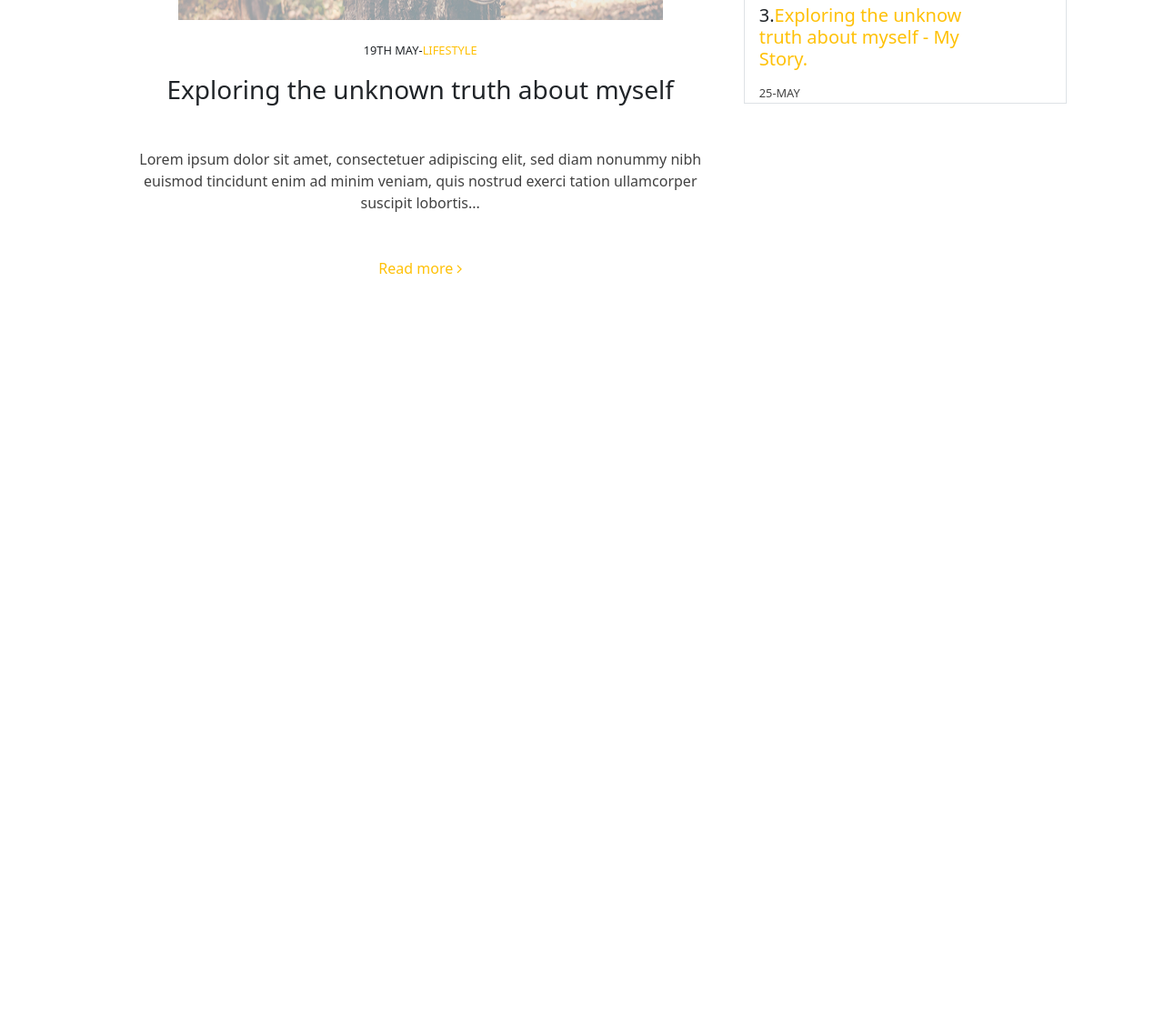
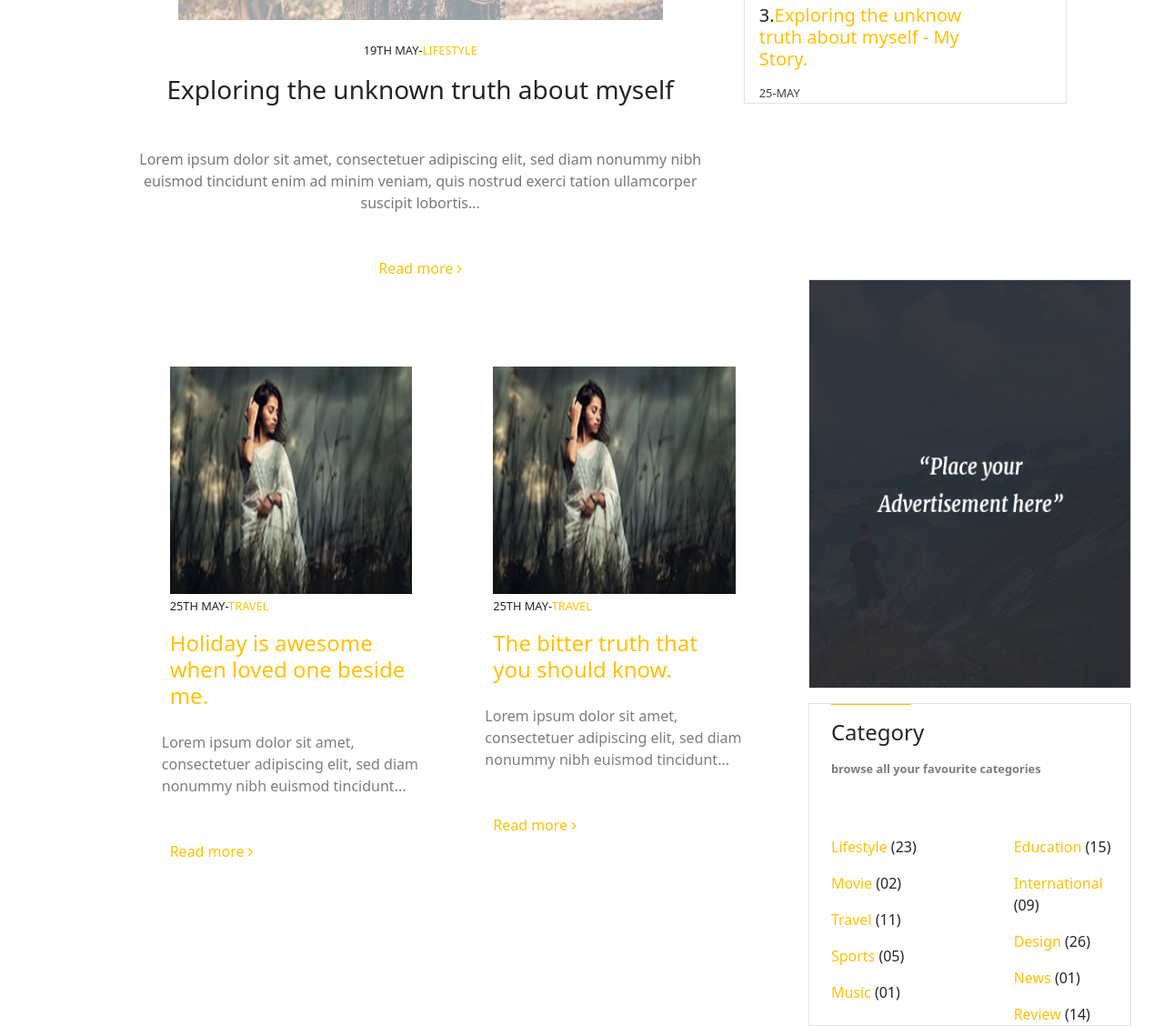
Before and after one commit to Alirezacody/introduction2-page, a plain HTML site: page index.html in a window 1280 px wide. Shown: the part 2258-3386 px from the top of the page at 91% size. Before the commit the page ends 2565 px from the top, so only its background shows below. Drawn offline with Linux system fonts and the light colour scheme.

Commit message:
add part 4 to project

```diff
--- a/assets/style.css
+++ b/assets/style.css
@@ -171,12 +171,12 @@ a{
     width:60% !important;
 }
 .post-text{
-    color:rgb(65, 65, 65);
+    color:rgb(126, 125, 125);
     font-size:0.8em !important;
 }
 
 .optext{
-    color:rgb(65, 65, 65);
+    color:rgb(120, 120, 120);
 }
 
 .may{
@@ -189,3 +189,23 @@ a{
     width:90%;
     margin:0 auto !important;
 }
+
+.cimg{
+    height:250px;
+}
+
+.lorem-{
+    width:80% !important;
+}
+
+.place-you{
+    height:450px;
+}
+
+.category{
+    height:fit-content !important;
+}
+
+.category-{
+    text-align:justify !important;
+}
--- a/index.html
+++ b/index.html
@@ -179,6 +179,88 @@
         <div class="col-xs-1 col-sm-1 col-md-1 col-lg-1"></div>
     </div>
 
+
+
+    <!--part 4 ***********************************-->
+    <div class="row h-auto ">
+        <div class="col-xs-12 col-sm-12 col-md-8 col-lg-8 h-auto">
+            <div class="row h-auto mt-5">
+                <div class="col-xs-1 col-sm-1 col-md-2 col-lg-2"></div>
+                <div class="col-xs-10 col-sm-10 col-md-5 col-lg-5 mt-5">
+                    <div class="cimg w-75  bg-dark mx-auto">
+                        <a href=""><img src="assets/img04.jpg" class="img-fluid d-block w-100 h-100" alt=""></a>
+                    </div>
+                    <div class="w-75 mx-auto"><span class="rt">25TH MAY-<a href="" class="text-warning">TRAVEL</a></span></div>
+                    <div class="w-75 mx-auto">
+                        <h3 class="fs-4 mt-3"><a href="" class="text-warning">Holiday is awesome when loved one beside me.</a></h3>
+                    </div>
+                    <div class="lorem- mt-4 mx-auto">
+                        <p class="post-text fs-6">Lorem ipsum dolor sit amet,
+                            consectetuer adipiscing elit, sed diam nonummy
+                            nibh euismod tincidunt...
+                        </p>
+                    </div>
+                    <div class="w-75 mx-auto mt-5"><a href="" class="text-warning">Read more <i class="fa fa-angle-right"></i></a></div>
+                </div>
+                <div class="col-xs-10 col-sm-10 col-md-5 col-lg-5 mt-5">
+                    <div class="cimg w-75  bg-dark mx-auto">
+                        <a href=""><img src="assets/img04.jpg" class="img-fluid d-block w-100 h-100" alt=""></a>
+                    </div>
+                    <div class="w-75 mx-auto"><span class="rt">25TH MAY-<a href="" class="text-warning">TRAVEL</a></span></div>
+                    <div class="w-75 mx-auto">
+                        <h3 class="fs-4 mt-3"><a href="" class="text-warning">The bitter truth that you should know.</a></h3>
+                    </div>
+                    <div class="lorem- mt-4 mx-auto">
+                        <p class="post-text fs-6">Lorem ipsum dolor sit amet,
+                            consectetuer adipiscing elit, sed diam nonummy
+                            nibh euismod tincidunt...
+                        </p>
+                    </div>
+                    <div class="w-75 mx-auto mt-5"><a href="" class="text-warning">Read more <i class="fa fa-angle-right"></i></a></div>
+                </div>
+                <div class="col-xs-1 col-sm-1 col-md-2 col-lg-2"></div>
+            </div>
+        </div>
+        <div class="col-xs-12 col-sm-12 col-md-4 col-lg-4 h-auto">
+            <div class="row">
+                <div class="col-xs-1 col-sm-1 col-md-1 col-lg-1"></div>
+                <div class="col-xs-10 col-sm-10 col-md-10 col-lg-10 border place-you">
+                    <a href=""><img src="assets/ad-placeholder.jpg" alt="" class="img-fluid d-block w-100 h-100"></a>
+                </div>
+                <div class="col-xs-1 col-sm-1 col-md-1 col-lg-1"></div>
+
+                <div class="col-xs-1 col-sm-1 col-md-1 col-lg-1"></div>
+                <div class="col-xs-10 col-sm-10 col-md-10 col-lg-10 border category h-auto mt-3 p-0">
+                    <div class="w-25 ms-4">
+                        <h4 class=" border-top border-warning pt-3">Category</h4>
+                    </div>
+                    <div class="ms-4 mt-3"><p class="post-text fw-semibold">browse all your favourite categories</p></div>
+                    <div class="row mt-5">
+                        <div class="col-xs-6 col-sm-6 col-md-6 col-lg-6 w-50">
+                            <ul class="list-unstyled category- ms-4">
+                                <li class="mt-3"><a href="" class="text-warning">Lifestyle </a>(23)</li>
+                                <li class="mt-3"><a href="" class="text-warning">Movie </a>(02)</li>
+                                <li class="mt-3"><a href="" class="text-warning">Travel </a>(11)</li>
+                                <li class="mt-3"><a href="" class="text-warning">Sports </a>(05)</li>
+                                <li class="mt-3"><a href="" class="text-warning">Music </a>(01)</li>
+                            </ul>
+                        </div>
+                        <div class="col-xs-6 col-sm-6 col-md-6 col-lg-6 w-50">
+                            <ul class="list-unstyled text category- ms-5">
+                                <li class="mt-3"><a href="" class="text-warning">Education </a>(15)</li>
+                                <li class="mt-3"><a href="" class="text-warning">International </a>(09)</li>
+                                <li class="mt-3"><a href="" class="text-warning">Design </a>(26)</li>
+                                <li class="mt-3"><a href="" class="text-warning">News </a>(01)</li>
+                                <li class="mt-3"><a href="" class="text-warning">Review </a>(14)</li>
+                            </ul>
+                        </div>
+                    </div>
+                </div>
+                <div class="col-xs-1 col-sm-1 col-md-1 col-lg-1"></div>
+            </div>
+        </div>
+    </div>
+
     <script src="assets/app.js"></script>
     <script src="assets/bootstrap-5.2.3-dist/js/bootstrap.min.js"></script>
     <script src="assets/bootstrap-5.2.3-dist/js/bootstrap.bundle.min.js"></script>
```
Also changed, not shown: assets/ad-placeholder (1).jpg (added).
